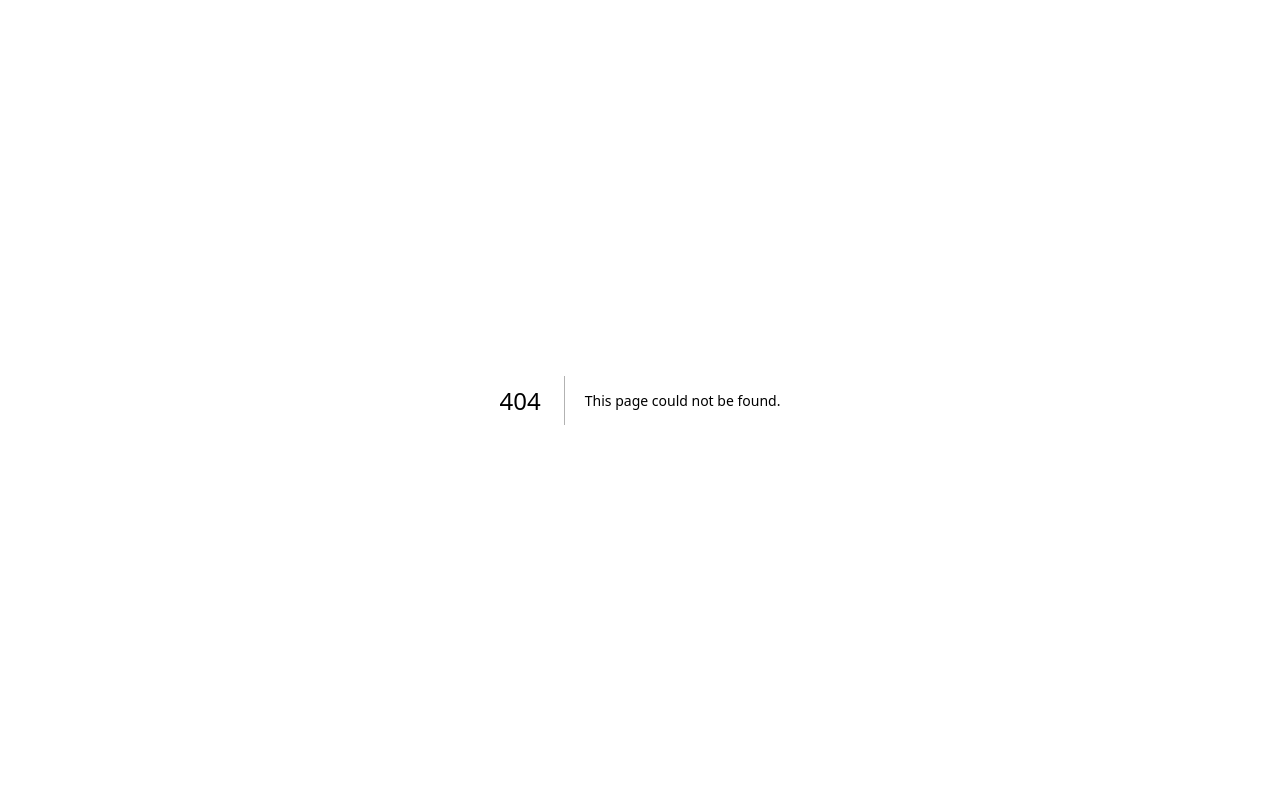
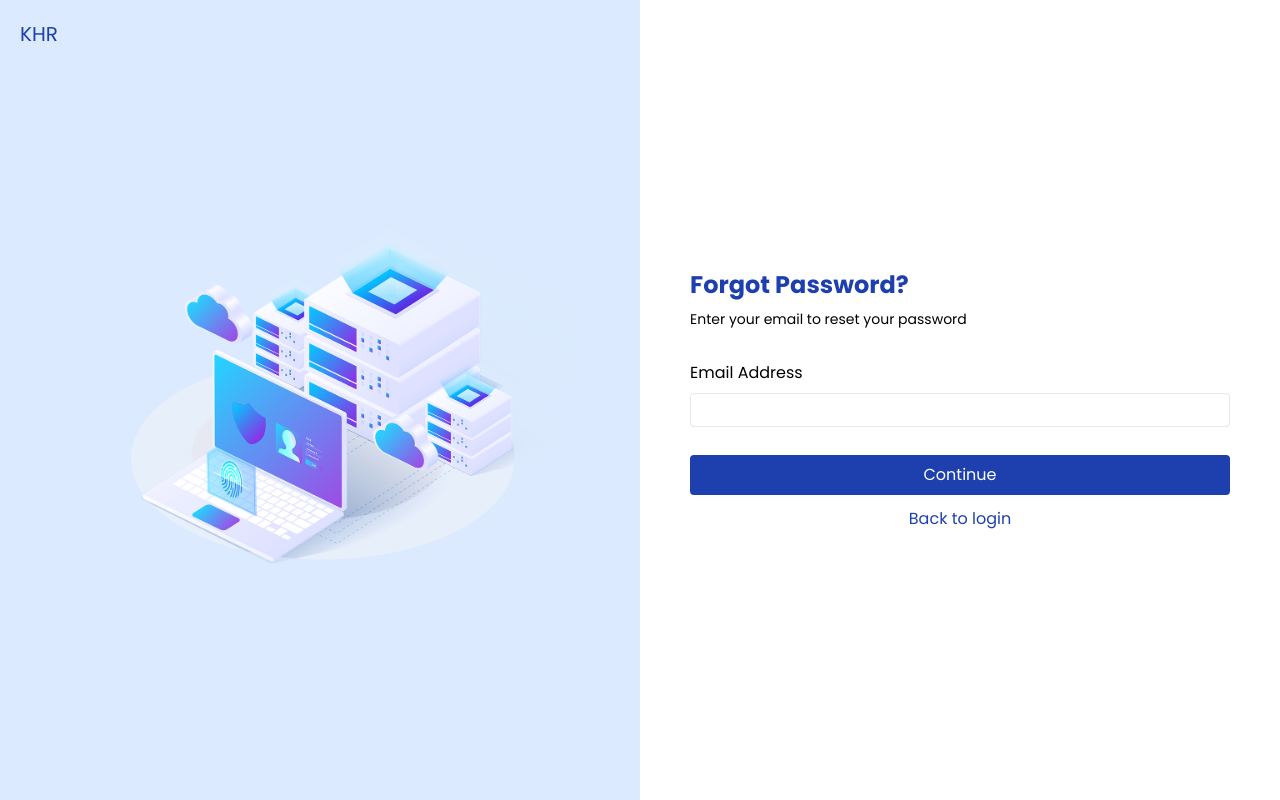
Before and after one commit to Oludefiyinfoluwa06/hr-management-system, a Next.js app: page /employer/forgot-password in a window 1280 px wide. Before the commit this address had no page. Built offline with nearby package versions, Linux system fonts and the light colour scheme.

Commit message:
Complete forgot password design implementation

```diff
--- /dev/null
+++ b/src/app/employer/(auth)/forgot-password/page.tsx
@@ -0,0 +1,27 @@
+"use client";
+
+import React, { useState } from "react";
+import Image from "next/image";
+import ForgotPasswordForm from "@/components/auth/ForgotPasswordForm";
+import ResetPasswordForm from "@/components/auth/ResetPasswordForm";
+
+const ForgotPassword = () => {
+    const [step, setStep] = useState(1);
+
+    return (
+        <div className="flex flex-col md:flex-row h-screen">
+            <div className="hidden md:flex md:w-[50%] bg-blue-100 h-full items-center justify-center relative">
+                <Image src="/auth.png" alt="Auth" width={500} height={500} className="object-contain" />
+                <h1 className="text-blue-800 text-xl absolute top-[20px] left-[20px]">KHR</h1>
+            </div>
+
+            {step === 1 ? (
+                <ForgotPasswordForm step={step} setStep={setStep} />
+            ) : (
+                <ResetPasswordForm step={step} setStep={setStep} />
+            )}
+        </div>
+    );
+}
+
+export default ForgotPassword;
--- a/src/app/employer/(auth)/login/page.tsx
+++ b/src/app/employer/(auth)/login/page.tsx
@@ -6,7 +6,7 @@ import Link from "next/link";
 import Button from "@/components/auth/Button";
 import FormInput from "@/components/auth/FormInput";
 
-const Register = () => {
+const Login = () => {
     const [emailAddress, setEmailAddress] = useState("");
     const [password, setPassword] = useState("");
 
@@ -54,4 +54,4 @@ const Register = () => {
     );
 }
 
-export default Register;
+export default Login;
--- a/src/components/auth/Button.tsx
+++ b/src/components/auth/Button.tsx
@@ -4,7 +4,10 @@ type ButtonProps = {
 
 const Button = ({ text }: ButtonProps) => {
     return (
-        <button className="px-[30px] py-2 bg-blue-800 text-white rounded hover:bg-blue-600 w-full mt-3">
+        <button
+            className="px-[30px] py-2 bg-blue-800 text-white rounded hover:bg-blue-600 w-full mt-3"
+            type="submit"
+        >
             {text}
         </button>
     );
--- /dev/null
+++ b/src/components/auth/ForgotPasswordForm.tsx
@@ -0,0 +1,45 @@
+import React, { SetStateAction, useState } from "react";
+import Link from "next/link";
+import FormInput from "./FormInput";
+import Button from "./Button";
+
+type ForgotPasswordFormProps = {
+    step: number;
+    setStep: React.Dispatch<SetStateAction<number>>;
+}
+
+const ForgotPasswordForm = ({ step, setStep }: ForgotPasswordFormProps) => {
+    const [emailAddress, setEmailAddress] = useState("");
+
+    const handleReceiveOtp = async (e: React.FormEvent<HTMLFormElement>) => {
+        e.preventDefault();
+        console.log(emailAddress);
+        setStep(step + 1);
+    }
+
+    return (
+        <>
+            <div className="w-full md:w-[50%] h-full p-[20px] md:p-[50px] flex flex-col items-start justify-center">
+                <h1 className="text-blue-800 text-2xl mb-2 font-bold">Forgot Password?</h1>
+                <p className="text-sm mb-4">Enter your email to reset your password</p>
+
+                <form className="w-full" onSubmit={handleReceiveOtp}>
+                    <FormInput
+                        label="Email Address"
+                        id="email"
+                        type="email"
+                        value={emailAddress}
+                        setValue={setEmailAddress}
+                    />
+
+                    <Button text="Continue" />
+                    <p className="text-center mt-3">
+                        <Link href="login" className="text-blue-800">Back to login</Link>
+                    </p>
+                </form>
+            </div>
+        </>
+    );
+}
+
+export default ForgotPasswordForm;
--- a/src/components/auth/FormInput.tsx
+++ b/src/components/auth/FormInput.tsx
@@ -9,9 +9,29 @@ type FormInputProps = {
 }
 
 const FormInput = ({ label, id, type, value, setValue }: FormInputProps) => {
+    const handleOtpChange = (e: React.ChangeEvent<HTMLInputElement>, index: number) => {
+        const newOtp = value.split('');
+        newOtp[index] = e.target.value.slice(-1);
+        setValue(newOtp.join(''));
+    };
+
     return (
         <div className="flex flex-col items-start justify-center my-4">
             <label htmlFor={id} className="capitalize mb-2">{label}</label>
+            {id === "otp" ? (
+                <div className="flex gap-2">
+                    {Array(6).fill('').map((_, index) => (
+                        <input
+                            key={index}
+                            type={type}
+                            maxLength={1}
+                            value={value[index] || ''}
+                            onChange={(e) => handleOtpChange(e, index)}
+                            className="w-[calc(100%/6-8px)] h-[60px] text-center border focus:outline-none focus:ring-2 focus:ring-blue-800 rounded text-md"
+                        />
+                    ))}
+                </div>
+            ) : (
                 <input
                     type={type}
                     id={id}
@@ -20,6 +40,7 @@ const FormInput = ({ label, id, type, value, setValue }: FormInputProps) => {
                     onChange={(e: React.ChangeEvent<HTMLInputElement>) => setValue(e.target.value)}
                     className="w-full border focus:outline-none focus:ring-2 focus:ring-blue-800 rounded py-1 px-2 text-md"
                 />
+            )}
         </div>
     );
 }
--- /dev/null
+++ b/src/components/auth/ResetPasswordForm.tsx
@@ -0,0 +1,67 @@
+import React, { SetStateAction, useState } from "react";
+import Link from "next/link";
+import { FaArrowLeft } from "react-icons/fa";
+import FormInput from "./FormInput";
+import Button from "./Button";
+
+type ResetPasswordFormProps = {
+    step: number;
+    setStep: React.Dispatch<SetStateAction<number>>;
+}
+
+const ResetPasswordForm = ({ step, setStep }: ResetPasswordFormProps) => {
+    const [otp, setOtp] = useState("");
+    const [password, setPassword] = useState("");
+    const [confirmPassword, setConfirmPassword] = useState("");
+
+    const handleResetPassword = async (e: React.FormEvent<HTMLFormElement>) => {
+        e.preventDefault();
+        console.log(otp, password);
+        setStep(step++);
+    }
+
+    return (
+        <>
+            <div className="w-full md:w-[50%] h-full p-[20px] md:p-[50px] flex flex-col items-start justify-center">
+                <div className="flex flex-row items-center justify-start mb-2">
+                    <FaArrowLeft className="mr-2 cursor-pointer text-blue-800" onClick={() => setStep(step - 1)} />
+                    <h1 className="text-blue-800 text-2xl font-bold">Reset Password</h1>
+                </div>
+                <p className="text-sm mb-4">An OTP has been sent to your email</p>
+
+                <form className="w-full" onSubmit={handleResetPassword}>
+                    <FormInput
+                        label="Verify OTP"
+                        id="otp"
+                        type="text"
+                        value={otp}
+                        setValue={setOtp}
+                    />
+
+                    <FormInput
+                        label="Password"
+                        id="password"
+                        type="password"
+                        value={password}
+                        setValue={setPassword}
+                    />
+
+                    <FormInput
+                        label="Confirm Password"
+                        id="confirmPassword"
+                        type="password"
+                        value={confirmPassword}
+                        setValue={setConfirmPassword}
+                    />
+
+                    <Button text="Reset Password" />
+                    <p className="text-center mt-3">
+                        <Link href="login" className="text-blue-800">Back to login</Link>
+                    </p>
+                </form>
+            </div>
+        </>
+    );
+}
+
+export default ResetPasswordForm;
```
Also changed, not shown: package.json (+5 -4 lines), 1 other file (tests, documents, lock files or other folders). Lines whose indentation alone changed are shown as unchanged.
